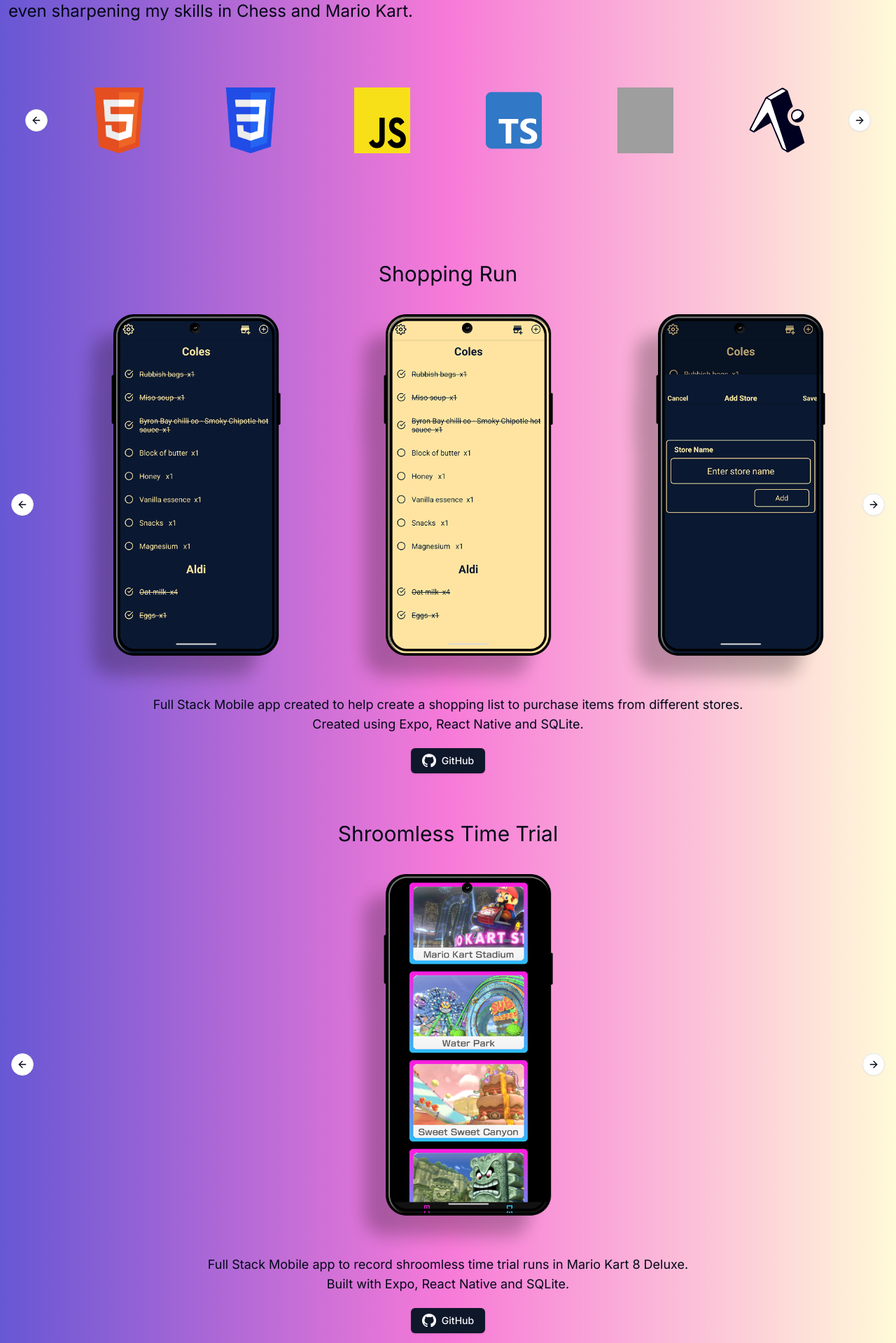
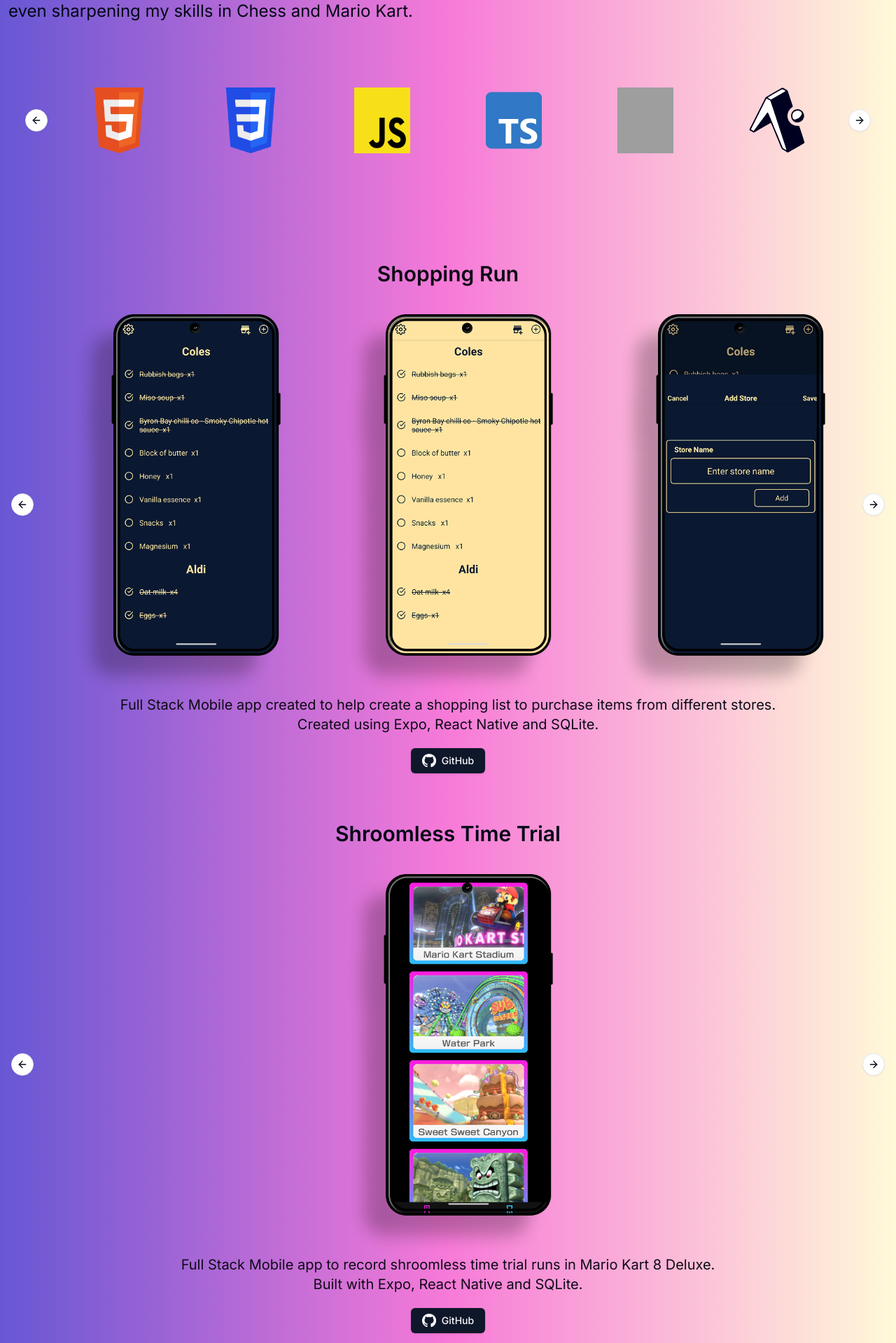
Before and after one commit to jenishpatel-jp/jenish-patel-portfolio, a Next.js app: page / in a window 1280 px wide. Shown: the part 1281-3200 px from the top of the page at 70% size. Built offline with nearby package versions, Linux system fonts and the light colour scheme; grey boxes are pictures that could not be loaded.

Commit message:
Updated font size and font weight

```diff
--- a/src/app/components/STT.tsx
+++ b/src/app/components/STT.tsx
@@ -14,7 +14,7 @@
 const STT = () => {
   return (
     <div className='text-xl items-center justify-center flex-1 flex flex-col h-full' >
-        <h1 className='p-5 m-5 text-3xl'>Shroomless Time Trial</h1>
+        <h1 className='p-5 m-5 text-3xl font-semibold'>Shroomless Time Trial</h1>
 
         <Carousel
           opts={{
@@ -42,8 +42,8 @@
             <CarouselPrevious />
             <CarouselNext />
         </Carousel>
-        <p className='text-lg'>Full Stack Mobile app to record shroomless time trial runs in Mario Kart 8 Deluxe.</p>
-        <p className='text-lg'>Built with Expo, React Native and SQLite.</p>
+        <p className='text-xl text-void'>Full Stack Mobile app to record shroomless time trial runs in Mario Kart 8 Deluxe.</p>
+        <p className='text-xl text-void'>Built with Expo, React Native and SQLite.</p>
         <div className='flex space-x-10 mt-5 justify-center items-center'>
           <Button>
             <Link href='https://github.com/jenishpatel-jp/shroomless-time-trials' target='_blank' className='w-25 h-10 rounded-lg justify-center items-center flex'>
--- a/src/app/components/ShoppingRun.tsx
+++ b/src/app/components/ShoppingRun.tsx
@@ -15,7 +15,7 @@
 const ShoppingRun = () => {
   return (
     <div className='text-xl items-center justify-center flex-1 flex flex-col h-full' >
-        <h1 className='p-5 m-5 text-3xl'>Shopping Run</h1>
+        <h1 className='p-5 m-5 text-3xl font-semibold text-void'>Shopping Run</h1>
 
         <Carousel
           opts={{
@@ -49,8 +49,8 @@
           <CarouselPrevious />
           <CarouselNext />
         </Carousel>
-        <p className='text-lg'>Full Stack Mobile app created to help create a shopping list to purchase items from different stores.</p>
-        <p className='text-lg'>Created using Expo, React Native and SQLite.</p>
+        <p className='text-xl text-void'>Full Stack Mobile app created to help create a shopping list to purchase items from different stores.</p>
+        <p className='text-xl text-void'>Created using Expo, React Native and SQLite.</p>
         <div className='flex space-x-10 mt-5 justify-center items-center'>
           <Button>
               <Link href='https://github.com/jenishpatel-jp/shopping-run' target='_blank' className='w-25 h-10 rounded-lg justify-center items-center flex'>
```
